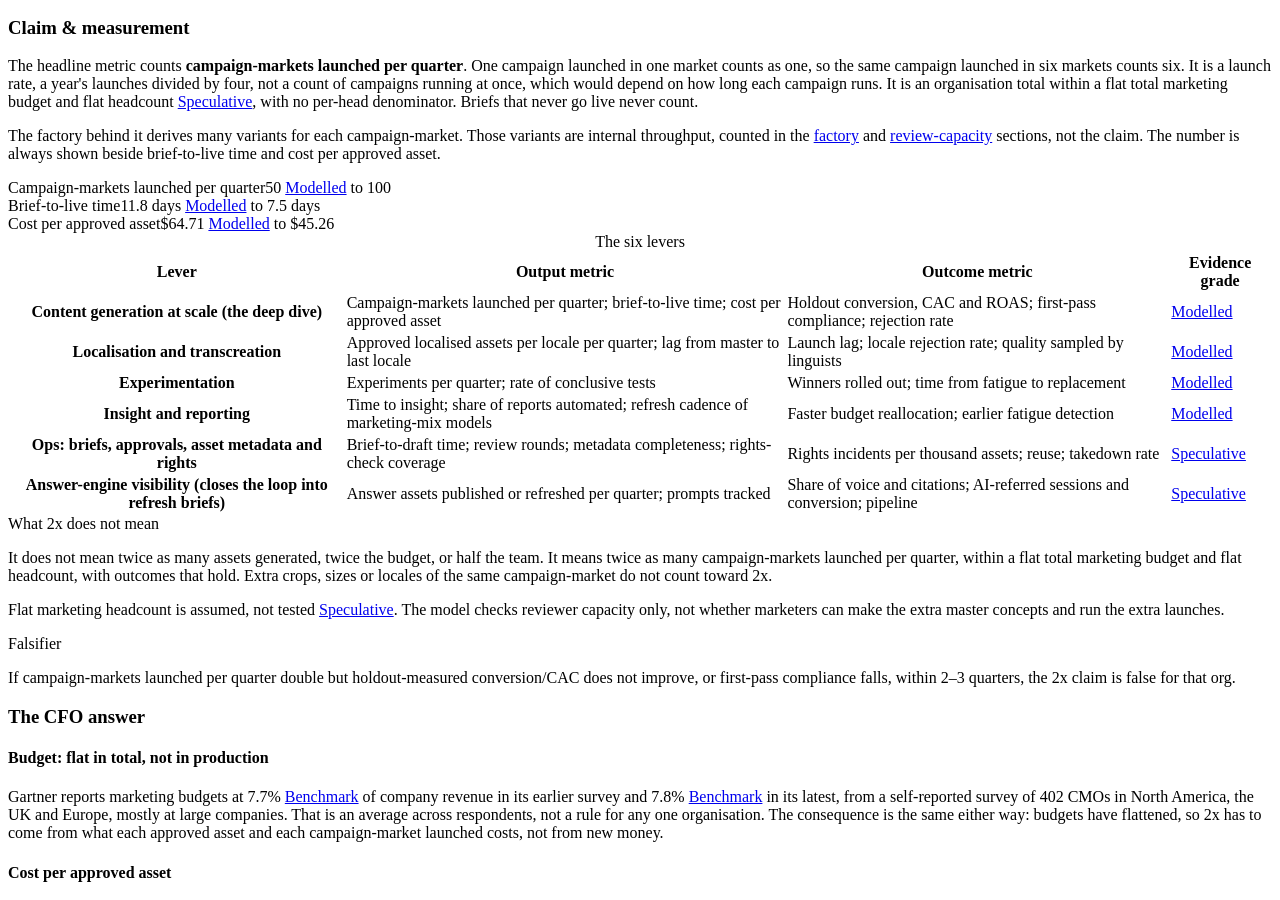
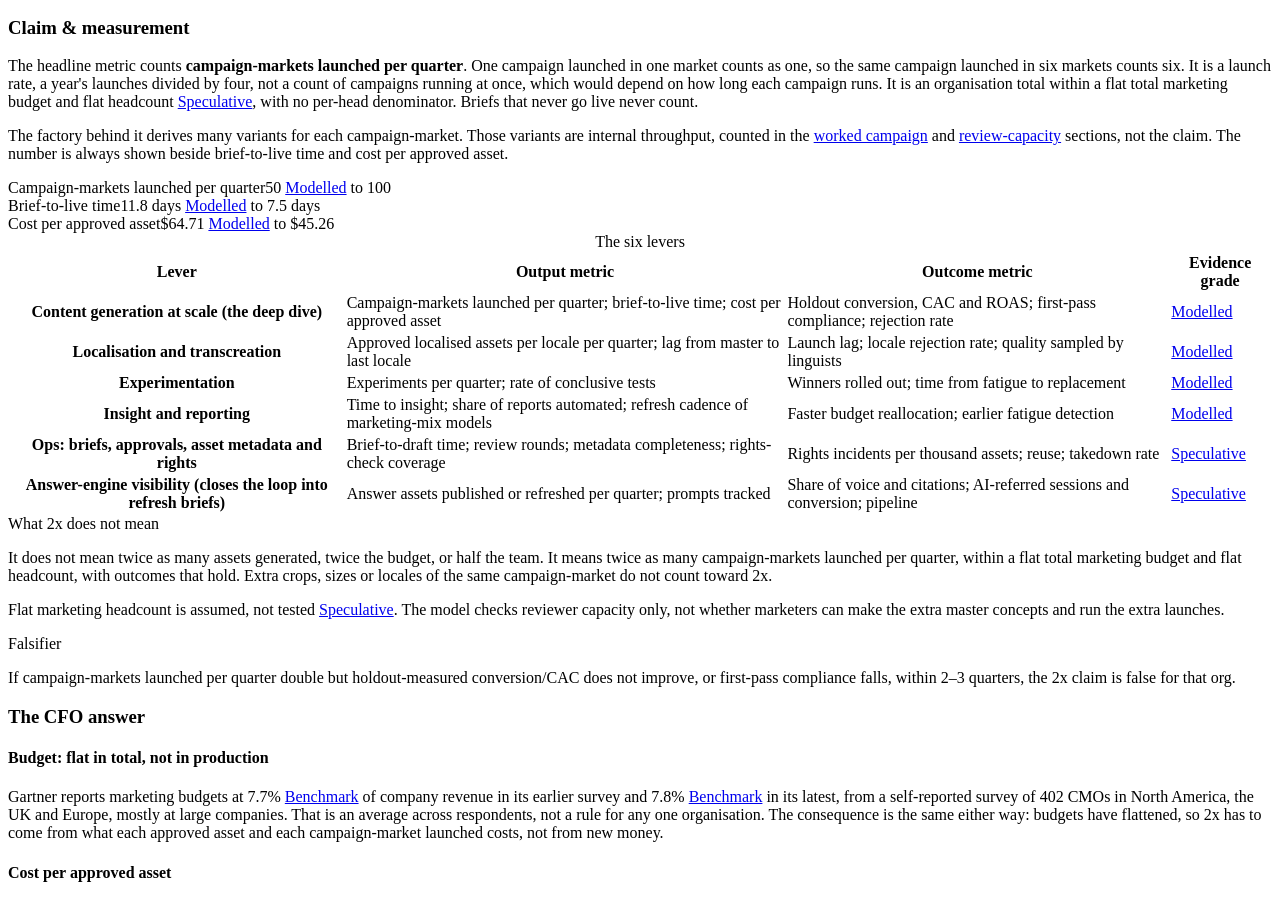
Before and after one commit to lyonsv/cmo-2x-teardown, a website with bundled scripts: page site/index.html in a window 1280 px wide. Shown: the part 1147-2047 px from the top of the page. Built offline with nearby package versions, Linux system fonts and the light colour scheme.

Commit message:
fix(05): IN-07 label the s05 link as the worked campaign

```diff
--- a/site/index.html
+++ b/site/index.html
@@ -76,7 +76,7 @@
     <div id="s01" class="subsection">
       <h3 id="s01-h">Claim &amp; measurement</h3>
       <p>The headline metric counts <b>campaign-markets launched per quarter</b>. One campaign launched in one market counts as one, so the same campaign launched in six markets counts six. It is a launch rate, a year's launches divided by four, not a count of campaigns running at once, which would depend on how long each campaign runs. It is an organisation total within a flat total marketing budget and flat headcount <a class="chip c-s" href="#asm-flat-marketing-headcount">Speculative</a>, with no per-head denominator. Briefs that never go live never count.</p>
-      <p>The factory behind it derives many variants for each campaign-market. Those variants are internal throughput, counted in the <a href="#s05">factory</a> and <a href="#s07">review-capacity</a> sections, not the claim. The number is always shown beside brief-to-live time and cost per approved asset.</p>
+      <p>The factory behind it derives many variants for each campaign-market. Those variants are internal throughput, counted in the <a href="#s05">worked campaign</a> and <a href="#s07">review-capacity</a> sections, not the claim. The number is always shown beside brief-to-live time and cost per approved asset.</p>
       <div class="metric-trio">
         <div><span class="lbl">Campaign-markets launched per quarter</span><span data-fig="cm-base">50</span> <a class="chip c-m" href="#asm-markets">Modelled</a> to <span data-fig="cm-scaled">100</span></div>
         <div><span class="lbl">Brief-to-live time</span><span data-fig="btl-base">11.8 days</span> <a class="chip c-m" href="#asm-build-days">Modelled</a> to <span data-fig="btl-scaled">7.5 days</span></div>
```
